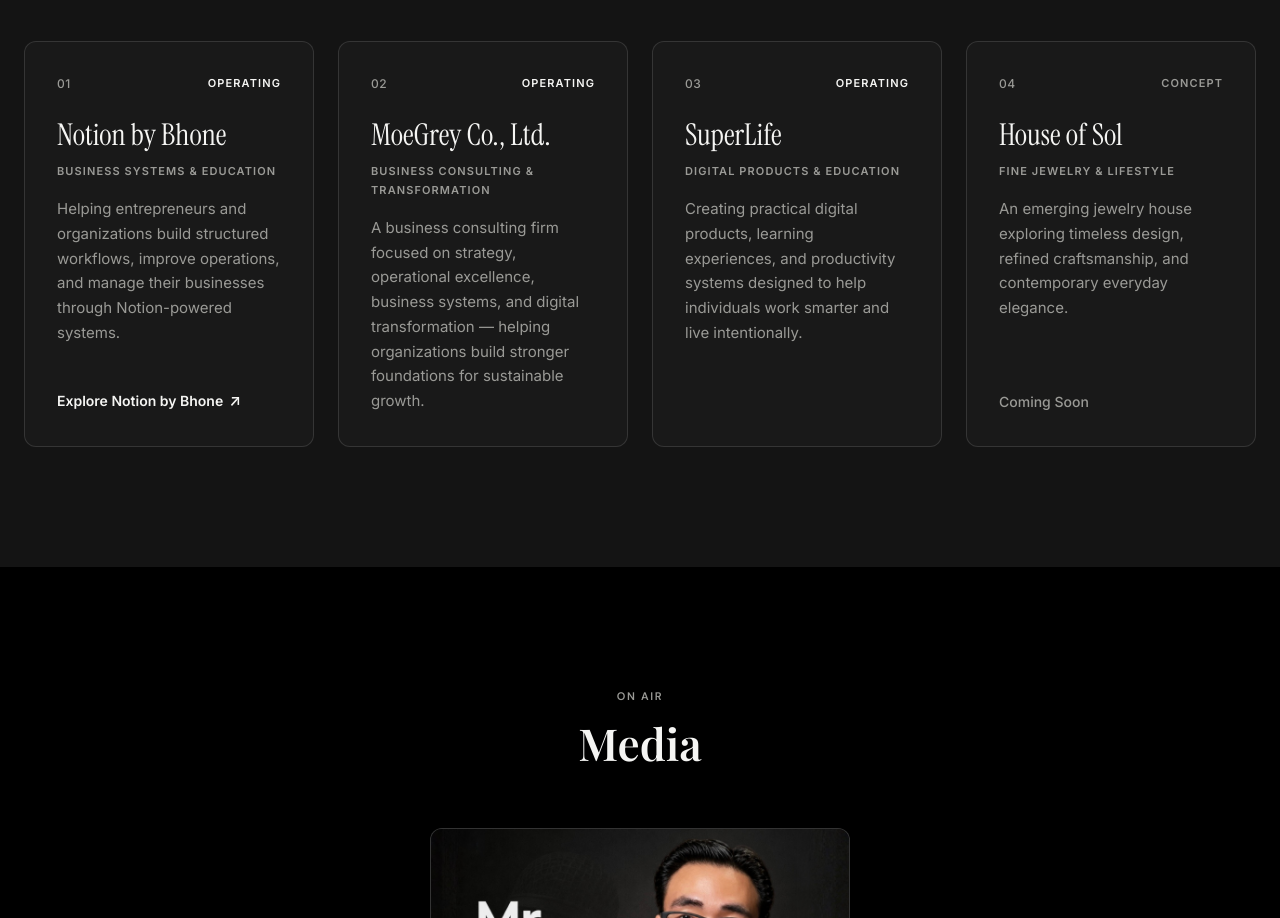
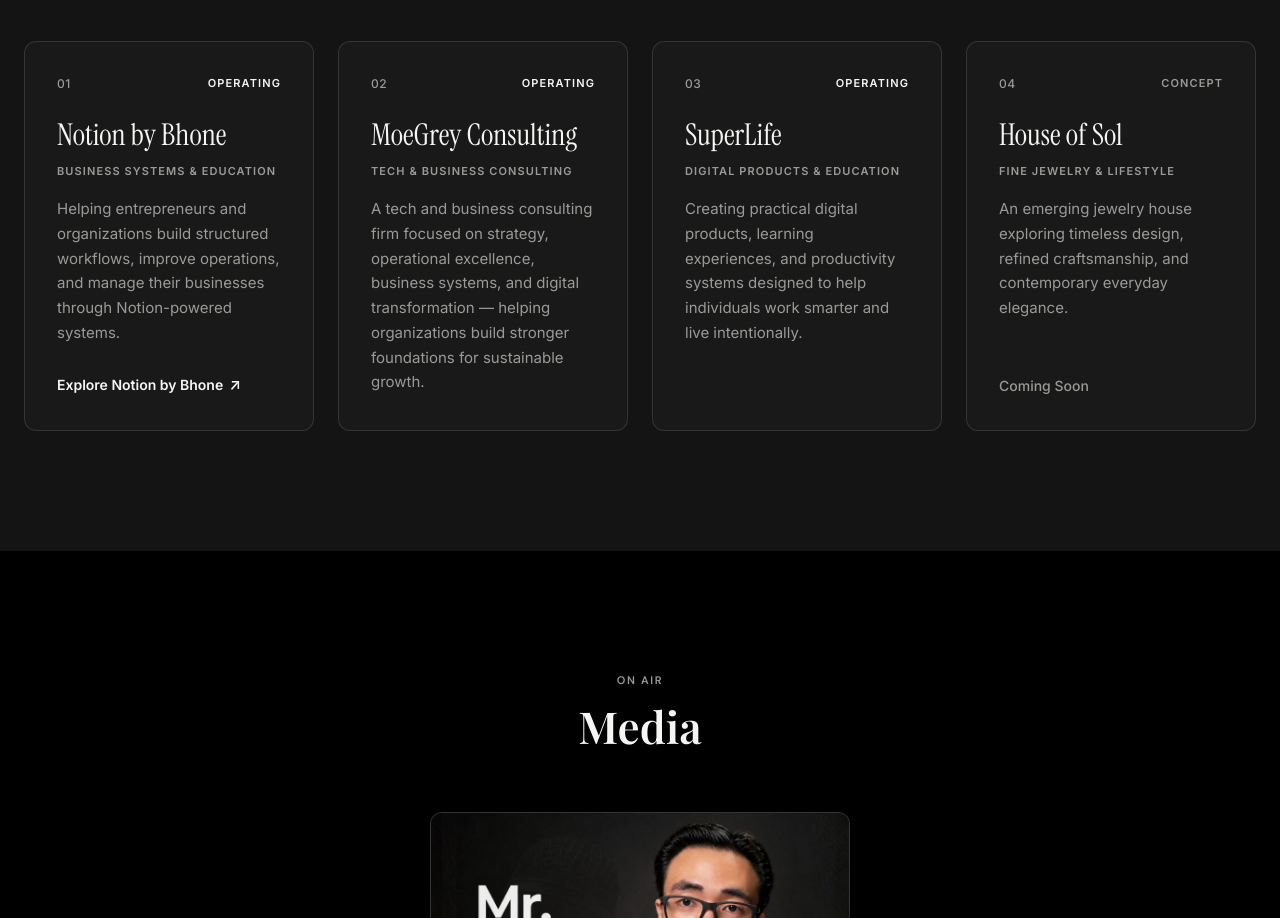
Before and after one commit to Bhonenyan/bhone-nyan-soe-website, a plain HTML site: page index.html in a window 1280 px wide. Shown: the part 1718-2636 px from the top of the page. Drawn offline with nearby package versions, Linux system fonts and the light colour scheme; a web font is replaced by a local one.

Commit message:
Rename MoeGrey Co., Ltd. to MoeGrey Consulting
Update category to Tech & Business Consulting and description to
reflect the tech + business consulting positioning.

Co-Authored-By: Claude Sonnet 5 <noreply@anthropic.com>
Claude-Session: https://claude.ai/code/session_01A96YkKtHxxrEsxms8mgULv

```diff
--- a/index.html
+++ b/index.html
@@ -103,9 +103,9 @@
             <span class="venture-card__number">02</span>
             <span class="venture-card__status venture-card__status--operating">Operating</span>
           </div>
-          <h3 class="venture-card__title">MoeGrey Co., Ltd.</h3>
-          <span class="venture-card__category">Business Consulting &amp; Transformation</span>
-          <p class="venture-card__desc">A business consulting firm focused on strategy, operational excellence, business systems, and digital transformation — helping organizations build stronger foundations for sustainable growth.</p>
+          <h3 class="venture-card__title">MoeGrey Consulting</h3>
+          <span class="venture-card__category">Tech &amp; Business Consulting</span>
+          <p class="venture-card__desc">A tech and business consulting firm focused on strategy, operational excellence, business systems, and digital transformation — helping organizations build stronger foundations for sustainable growth.</p>
         </div>
         <div class="venture-card reveal">
           <div class="venture-card__top">
```
